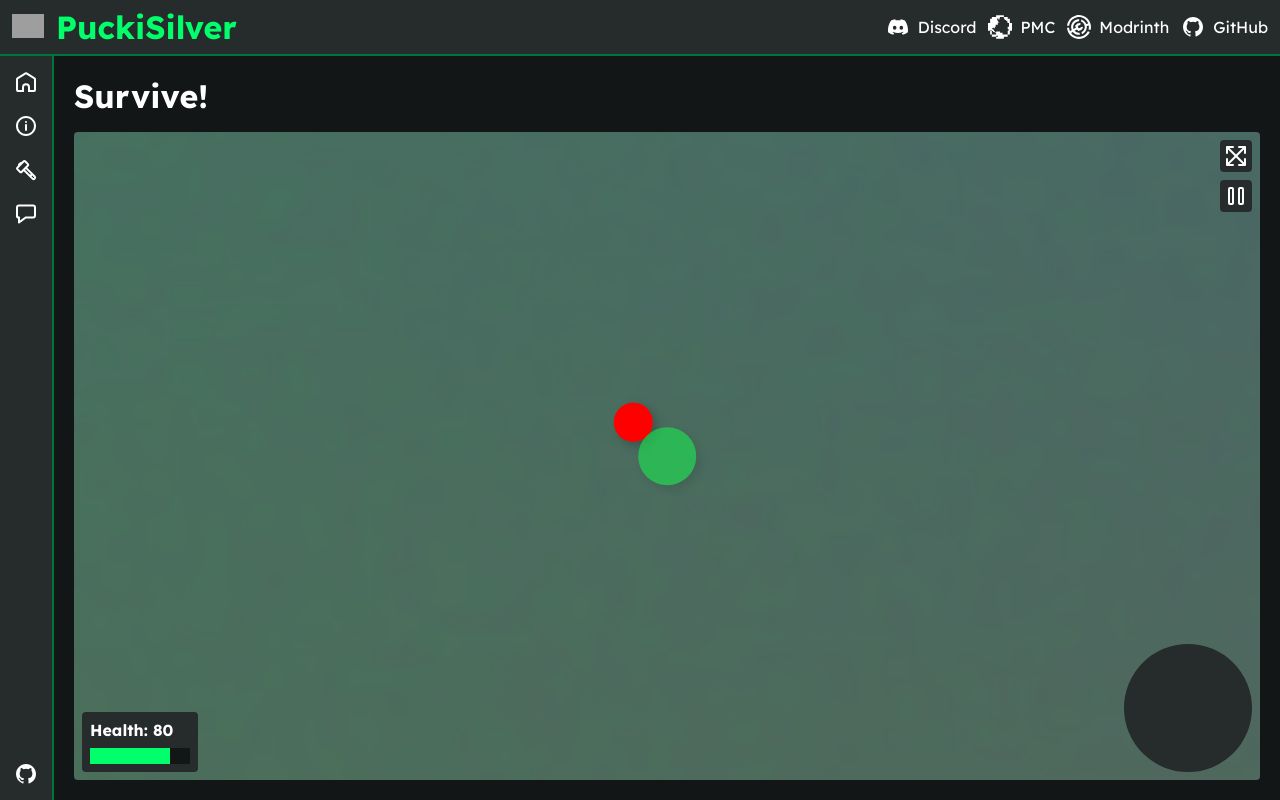
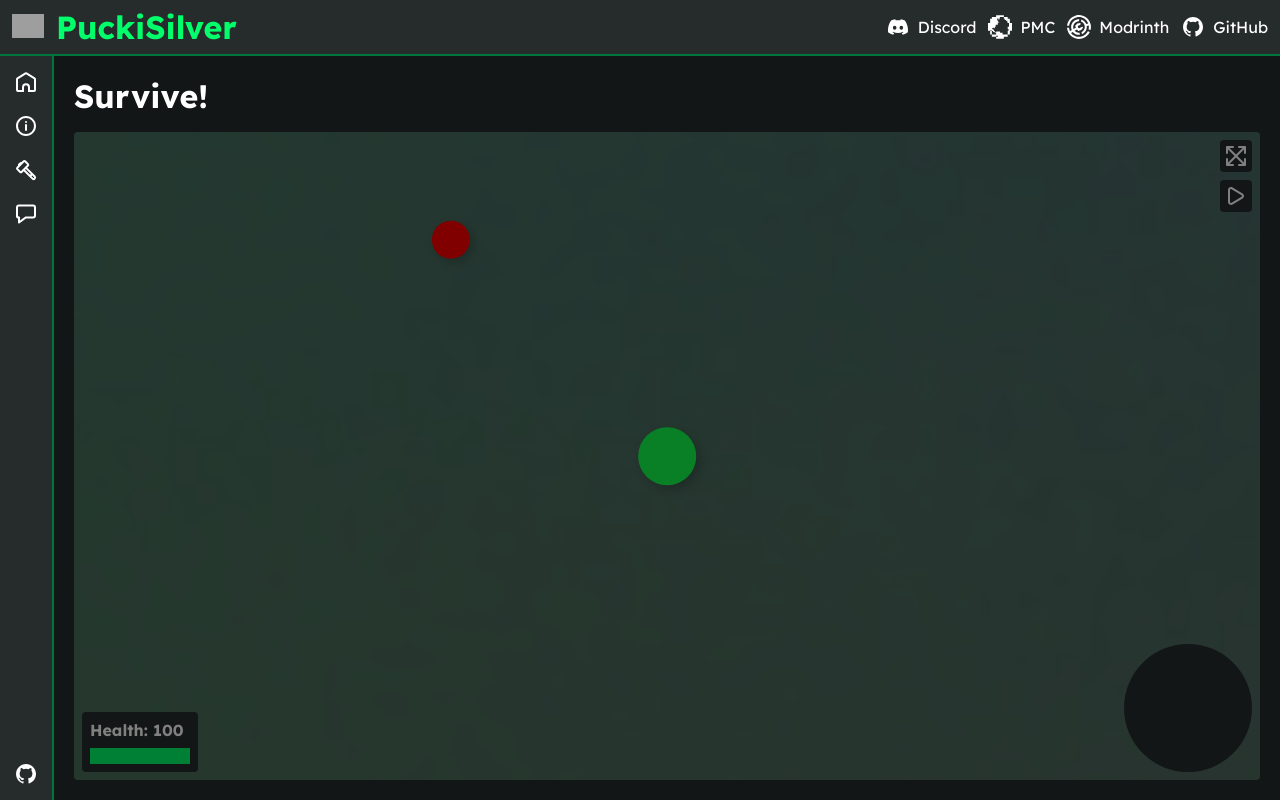
Before and after one commit to PuckiSilver/PuckiSilver.github.io, a React (Create React App) app: page /g/survive in a window 1280 px wide. Built offline with nearby package versions, Linux system fonts and the light colour scheme; grey boxes are pictures that could not be loaded.

Commit message:
start implementing propper bullets and them firing towards the mouse

```diff
--- a/src/views/games/Survive.tsx
+++ b/src/views/games/Survive.tsx
@@ -3,7 +3,7 @@ import './Survive.scss';
 import ArrowsFullscreenIcon from '../../icons/arrows-fullscreen';
 import PauseIcon from '../../icons/pause';
 import PlayIcon from '../../icons/play';
-import { GameState, Entity } from './survive/SurviveTypes';
+import { GameState, Entity, Bullet } from './survive/SurviveTypes';
 import { damageEntity, getBaseStats, getStatTotal } from './survive/Utils';
 
 const Survive = () => {
@@ -14,10 +14,11 @@ const Survive = () => {
     const initialPinchDistance = useRef(0);
     const isFullscreen = useRef(false);
     const fps = useRef(60);
-    const isPaused = useRef(false);
+    const isPaused = useRef(true);
     const scale = useRef(12);
     const isKeyPressed = useRef<{[key: string]: boolean}>({});
     const playerMoveDirection = useRef({x: 0, y: 0});
+    const mousePosition = useRef({x: 0, y: 0});
     const lastTimestamp = useRef<number>(performance.now());
     const [, forceUpdate] = useState({});
     const preventDefaultKeys = useMemo(() => ['w', 'a', 's', 'd', ' '], []);
@@ -28,9 +29,51 @@ const Survive = () => {
             health: 100,
             speed: .02,
             autoDamage: 2,
+            autoSpeed: 1,
             iFrames: 20,
         }),
-        (player, _, delta) => {
+        (player, gameState, delta) => {
+            // console.log(player.autoCooldownTicks);
+            if (player.autoCooldownTicks > 0) player.autoCooldownTicks -= delta * fps.current / 1000;
+            if (player.autoCooldownTicks <= 0) {
+                console.log('fire');
+                const scaledMousePosition = {
+                    x: mousePosition.current.x / scale.current,
+                    y: mousePosition.current.y / scale.current,
+                };
+                const mouseVectorLength = Math.sqrt(scaledMousePosition.x ** 2 + scaledMousePosition.y ** 2);
+                if (mouseVectorLength !== 0) {
+                    gameState.bullets.push(new Bullet(
+                        {x: player.position.x, y: player.position.y, r: .2},
+                        {
+                            x: (scaledMousePosition.x / mouseVectorLength) * delta * 0.001,
+                            y: (scaledMousePosition.y / mouseVectorLength) * delta * 0.001,
+                        },
+                        10,
+                        100,
+                        (bullet, gameState, delta) => {
+                            bullet.position = {
+                                x: bullet.position.x + bullet.motion.x * delta,
+                                y: bullet.position.y + bullet.motion.y * delta,
+                                r: bullet.position.r,
+                            };
+                            // implement friction if one generalizes this to more than one bullet
+                            gameState.enemies.forEach(enemy => {
+                                if (Math.sqrt((bullet.position.x - enemy.position.x) ** 2 + (bullet.position.y - enemy.position.y) ** 2) < bullet.position.r + enemy.position.r) {
+                                    damageEntity(enemy, bullet.damage, gameState);
+                                }
+                            });
+                            bullet.ticksAlive -= delta * fps.current / 1000;
+                            if (bullet.ticksAlive <= 0) {
+                                gameState.bullets.splice(gameState.bullets.indexOf(bullet), 1);
+                            }
+                        },
+                    ));
+                    player.autoCooldownTicks = fps.current / getStatTotal(player.stats.autoSpeed);
+                }
+            }
+
+
             if (!isUsingJoystick.current) {
                 playerMoveDirection.current = {x: 0, y: 0};
                 if (isKeyPressed.current['w']) playerMoveDirection.current.y++;
@@ -69,7 +112,6 @@ const Survive = () => {
                     const entitySpeed = Math.sqrt(entityVector.x ** 2 + entityVector.y ** 2);
                     if (Math.abs(entitySpeed) < (entity.position.r + gameState.player.current.position.r)) {
                         damageEntity(gameState.player.current, getStatTotal(entity.stats.autoDamage), gameState);
-                        setGameState({...gameState});
                         return;
                     };
                     entity.position = {
@@ -77,20 +119,18 @@ const Survive = () => {
                         y: entity.position.y - (entityVector.y / entitySpeed) * delta * getStatTotal(entity.stats.speed),
                         r: entity.position.r,
                     };
-                    setGameState({...gameState});
                 },
                 (entity, gameState) => {
-                    gameState.enemies.splice(gameState.bullets.indexOf(entity), 1);
-                    setGameState({...gameState});
+                    gameState.enemies.splice(gameState.enemies.indexOf(entity), 1);
                 },
             ),
         ],
         bullets: [
-            new Entity(
+            new Bullet(
                 {x: 0, y: 0, r: .2},
-                getBaseStats({
-                    autoDamage: 10,
-                }),
+                {x: -.02, y: -.02},
+                10,
+                100,
                 (bullet, gameState, delta) => {
                     bullet.position = {
                         x: bullet.position.x + bullet.motion.x * delta,
@@ -100,19 +140,14 @@ const Survive = () => {
                     // implement friction if one generalizes this to more than one bullet
                     gameState.enemies.forEach(enemy => {
                         if (Math.sqrt((bullet.position.x - enemy.position.x) ** 2 + (bullet.position.y - enemy.position.y) ** 2) < bullet.position.r + enemy.position.r) {
-                            damageEntity(enemy, getStatTotal(bullet.stats.autoDamage), gameState);
+                            damageEntity(enemy, bullet.damage, gameState);
                         }
                     });
-                    if (Math.abs(bullet.position.x) > 20 || Math.abs(bullet.position.y) > 20) {
+                    bullet.ticksAlive -= delta * fps.current / 1000;
+                    if (bullet.ticksAlive <= 0) {
                         gameState.bullets.splice(gameState.bullets.indexOf(bullet), 1);
                     }
-                    setGameState({...gameState});
                 },
-                (entity, gameState) => {
-                    gameState.bullets.splice(gameState.bullets.indexOf(entity), 1);
-                    setGameState({...gameState});
-                },
-                {x: -.01, y: -.01},
             )
         ],
     });
@@ -136,6 +171,18 @@ const Survive = () => {
         };
     }, [preventDefaultKeys]);
 
+    /*  Handle Mouse Movement  */
+    useEffect(() => {
+        const handleMouseMove = (e: MouseEvent) => {
+            // get mouse position centered on gameWindow center
+            mousePosition.current = {
+                x: e.clientX - gameWindow.current!.getBoundingClientRect().left - gameWindow.current!.clientWidth / 2,
+                y: e.clientY - gameWindow.current!.getBoundingClientRect().top - gameWindow.current!.clientHeight / 2,
+            };
+        }
+        window.addEventListener('mousemove', handleMouseMove);
+        return () => window.removeEventListener('mousemove', handleMouseMove);
+    }, []);
 
     /*  Handle Movement and Render Frame  */
     const gameLoop = useCallback(() => {
@@ -143,6 +190,7 @@ const Survive = () => {
         const delta = Math.abs(lastTimestamp.current - timestamp);
         lastTimestamp.current = timestamp;
 
+        if (!isPaused.current) {
             if (gameStateRef.current.player.current.iFramesLeft > 0) gameStateRef.current.player.current.iFramesLeft -= delta * fps.current / 1000;
             if (gameStateRef.current.player.current.iFramesLeft < 0) gameStateRef.current.player.current.iFramesLeft = 0;
             gameStateRef.current.enemies.forEach(enemy => {
@@ -150,11 +198,11 @@ const Survive = () => {
                 if (enemy.iFramesLeft < 0) enemy.iFramesLeft = 0;
             });
 
-        if (!isPaused.current) {
             gameStateRef.current.player.current.onTick(gameStateRef.current.player.current, gameStateRef.current, delta);
             gameStateRef.current.enemies.forEach(enemy => enemy.onTick(enemy, gameStateRef.current, delta));
             gameStateRef.current.bullets.forEach(bullet => bullet.onTick(bullet, gameStateRef.current, delta));
         }
+        setGameState({...gameStateRef.current});
 
         setTimeout(gameLoop, 1000 / fps.current);
     }, []);
@@ -165,7 +213,7 @@ const Survive = () => {
         document.documentElement.style.setProperty('--scale', `${scale.current}`);
     }, [])
 
-    useEffect(() => { // set up game stuff
+    useEffect(() => { // start game loop
         lastTimestamp.current = performance.now();
         setTimeout(gameLoop, 1000 / fps.current);
     }, [gameLoop]);
--- a/src/views/games/survive/SurviveTypes.ts
+++ b/src/views/games/survive/SurviveTypes.ts
@@ -16,6 +16,7 @@ export enum StatNames {
     health = "health",
     speed = "speed",
     autoDamage = "autoDamage",
+    autoSpeed = "autoSpeed",
     iFrames = "iFrames",
 }
 
@@ -26,17 +27,18 @@ export type Stats = {
 export type GameState = {
     player: React.MutableRefObject<Entity>;
     enemies: Entity[];
-    bullets: Entity[];
+    bullets: Bullet[];
 }
 
 export class Entity {
     position: Position;
     stats: Stats;
     health: number;
-    iFramesLeft: number;
     motion: {x: number, y: number} = {x: 0, y: 0};
     onTick: (entity: Entity, gameState: GameState, delta: number) => void;
     onDeath: (entity: Entity, gameState: GameState) => void;
+    autoCooldownTicks: number = 0;
+    iFramesLeft: number = 0;
 
     constructor(position: Position, stats: Stats, onTick: (entity: Entity, gameState: GameState, delta: number) => void, onDeath: (entity: Entity, gameState: GameState) => void, motion?: {x: number, y: number}) {
         this.position = position;
@@ -44,9 +46,30 @@ export class Entity {
         this.onTick = onTick;
         this.onDeath = onDeath;
         this.health = getStatTotal(stats.health);
-        this.iFramesLeft = 0;
         if (motion) {
             this.motion = motion;
         }
     }
 }
+
+export class Bullet {
+    position: Position;
+    damage: number;
+    motion: {x: number, y: number};
+    ticksAlive: number;
+    onTick: (entity: Bullet, gameState: GameState, delta: number) => void;
+
+    constructor(
+        position: Position,
+        motion: {x: number, y: number},
+        damage: number,
+        ticksAlive: number,
+        onTick: (entity: Bullet, gameState: GameState, delta: number) => void,
+    ) {
+        this.position = position;
+        this.motion = motion;
+        this.damage = damage;
+        this.ticksAlive = ticksAlive;
+        this.onTick = onTick;
+    }
+}
```
Lines whose indentation alone changed are shown as unchanged.
